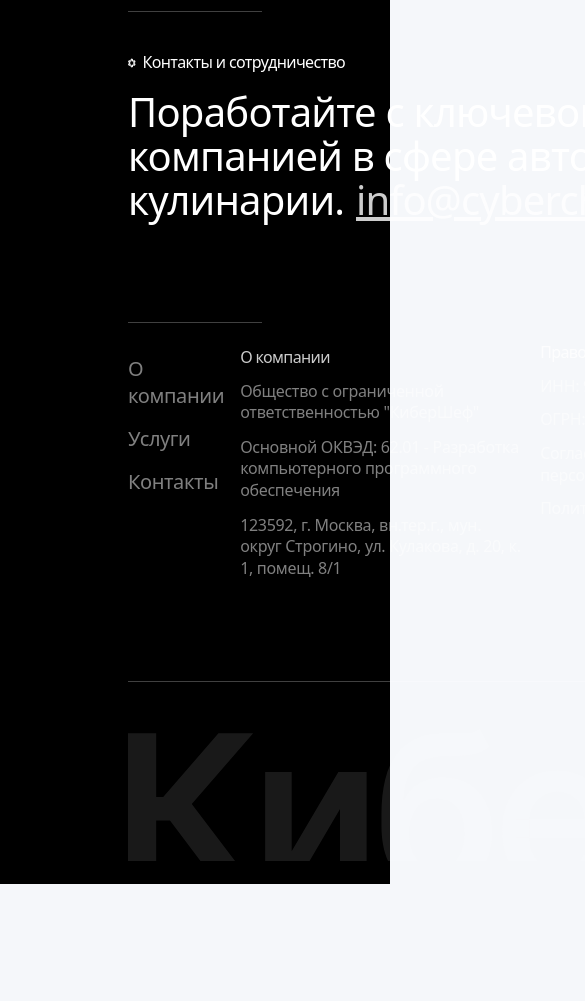
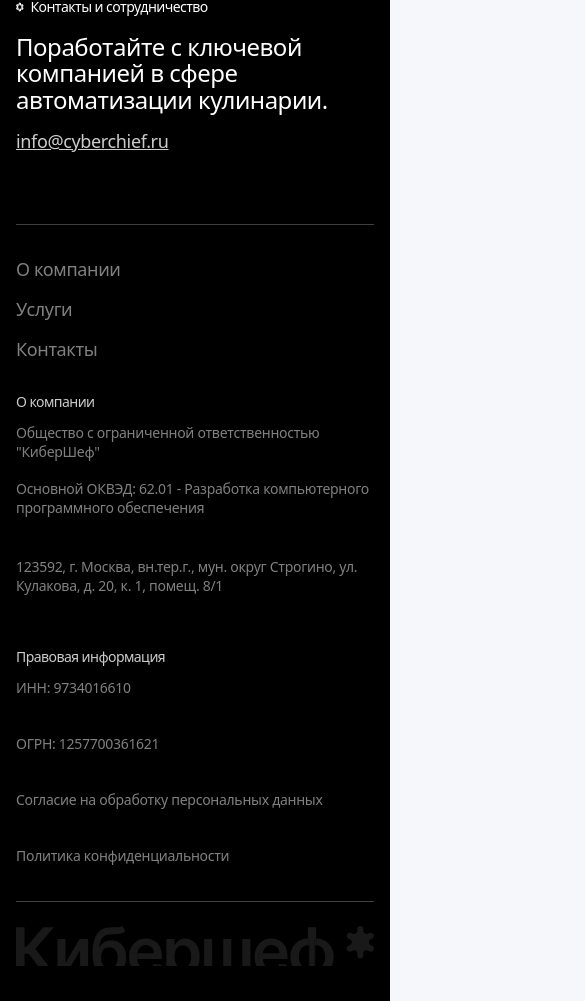
Before and after one commit to alekseikaftanov/cyberchef_site, a Next.js app: page /cabinet in a window 390 px wide. Shown: the part 1033-2034 px from the top of the page, 585 px wide, since content can reach past the window. Before the commit the page ends 1917 px from the top, so only its background shows below. Built offline with nearby package versions, Linux system fonts and the light colour scheme.

Commit message:
feat: improve mobile responsiveness for Footer, FutureWidget, and MobileMenu

```diff
--- a/src/components/organisms/AboutWidget.tsx
+++ b/src/components/organisms/AboutWidget.tsx
@@ -63,7 +63,7 @@
               </h3>
 
               <p className="text-black/80 font-[var(--font-inter)] font-normal text-lg md:text-xl lg:text-[20px] leading-[135%] tracking-[-0.02em] max-w-[884px]">
-                Компания «Кибершеф» учреждена ВкусВилл для развития технологической инфраструктуры в ритейле и цифровой трансформации бизнес-процессов.
+                Компания «Кибершеф» учреждена ВкусВилл для развития технологической инфраструктуры в ритейле и цифровой трансформации бизнес-процессов. Свяжитесь с нами, чтобы узнать больше о наших услугах и учтонить стоимость проекта
               </p>
             </div>
 
--- a/src/components/organisms/Footer.tsx
+++ b/src/components/organisms/Footer.tsx
@@ -6,15 +6,15 @@
 export const Footer = () => {
   return (
     <footer className="w-full bg-black">
-      <div className="max-w-[1440px] mx-auto px-32 pt-20 pb-0">
-        <div className="flex flex-col gap-[100px]">
+      <div className="max-w-[1440px] mx-auto px-4 sm:px-8 md:px-16 lg:px-32 pt-10 sm:pt-16 lg:pt-20 pb-0">
+        <div className="flex flex-col gap-8 sm:gap-12 lg:gap-[100px]">
 
           {/* Top Section - Contacts and Collaboration */}
-          <div className="flex flex-row items-end pt-10 gap-4 border-t border-white/25">
+          <div className="flex flex-col lg:flex-row items-start lg:items-end pt-6 sm:pt-8 lg:pt-10 gap-4 border-t border-white/25">
             {/* Left Column - Title and Description */}
-            <div className="flex flex-col gap-4 w-[690px] h-[170px]">
+            <div className="flex flex-col gap-4 w-full lg:w-[690px] min-h-[120px] sm:min-h-[140px] lg:min-h-[170px]">
               {/* Title with Icon */}
-              <div className="flex items-center gap-1.5 w-[284px] h-[22px]">
+              <div className="flex items-center gap-1.5 w-full sm:w-[284px] min-h-[22px]">
                 <Image
                   src="/pictures/footer/icon_logo_white.svg"
                   alt="Кибершеф"
@@ -22,24 +22,24 @@
                   height={10}
                   className="w-[8.46px] h-[10px]"
                 />
-                <span className="text-white font-[var(--font-inter)] font-medium text-base leading-[135%] tracking-[-0.04em]">
+                <span className="text-white font-[var(--font-inter)] font-medium text-sm sm:text-base leading-[135%] tracking-[-0.04em]">
                   Контакты и сотрудничество
                 </span>
               </div>
 
               {/* Main Description */}
-              <div className="w-[690px] h-[132px]">
-                <h2 className="text-white font-[var(--font-inter)] font-medium text-[40px] leading-[110%] tracking-[-0.02em]">
+              <div className="w-full">
+                <h2 className="text-white font-[var(--font-inter)] font-medium text-2xl sm:text-3xl lg:text-[40px] leading-[110%] tracking-[-0.02em]">
                   Поработайте с ключевой компанией в сфере автоматизации кулинарии.
                 </h2>
               </div>
             </div>
 
             {/* Right Column - Email */}
-            <div className="w-[478px] h-[170px] relative">
+            <div className="w-full lg:w-[478px] min-h-[60px] lg:min-h-[170px] relative lg:flex lg:items-end">
               <a
                 href="mailto:business@cyberchef.com"
-                className="absolute right-0 bottom-0 w-[478px] h-[44px] text-white font-[var(--font-inter)] font-medium text-[40px] leading-[110%] tracking-[-0.02em] underline opacity-80 hover:opacity-100 transition-opacity cursor-pointer"
+                className="block lg:absolute lg:right-0 lg:bottom-0 w-full lg:w-[478px] min-h-[44px] text-white font-[var(--font-inter)] font-medium text-lg sm:text-2xl lg:text-[40px] leading-[110%] tracking-[-0.02em] underline opacity-80 hover:opacity-100 transition-opacity cursor-pointer"
               >
                 info@cyberchief.ru
               </a>
@@ -47,56 +47,56 @@
           </div>
 
           {/* Middle Section - Navigation and Company Info */}
-          <div className="flex flex-row justify-between items-start pt-6 gap-4 border-t border-white/25">
+          <div className="flex flex-col lg:flex-row justify-between items-start pt-6 gap-6 lg:gap-4 border-t border-white/25">
             {/* Left Column - Navigation Links */}
-            <div className="flex flex-col justify-center items-start gap-4 w-[184px] h-[156px]">
-              <Link href="#about" className="text-white font-[var(--font-inter)] font-normal text-xl leading-[135%] tracking-[-0.02em] opacity-50 hover:opacity-80 transition-opacity cursor-pointer">
+            <div className="flex flex-col justify-center items-start gap-4 w-full lg:w-[184px] min-h-[120px] lg:min-h-[156px]">
+              <Link href="#about" className="text-white font-[var(--font-inter)] font-normal text-lg sm:text-xl leading-[135%] tracking-[-0.02em] opacity-50 hover:opacity-80 transition-opacity cursor-pointer">
                 О компании
               </Link>
-              <Link href="#services" className="text-white font-[var(--font-inter)] font-normal text-xl leading-[135%] tracking-[-0.02em] opacity-50 hover:opacity-80 transition-opacity cursor-pointer">
+              <Link href="#services" className="text-white font-[var(--font-inter)] font-normal text-lg sm:text-xl leading-[135%] tracking-[-0.02em] opacity-50 hover:opacity-80 transition-opacity cursor-pointer">
                 Услуги
               </Link>
-              <Link href="#contacts" className="text-white font-[var(--font-inter)] font-normal text-xl leading-[135%] tracking-[-0.02em] opacity-50 hover:opacity-80 transition-opacity cursor-pointer">
+              <Link href="#contacts" className="text-white font-[var(--font-inter)] font-normal text-lg sm:text-xl leading-[135%] tracking-[-0.02em] opacity-50 hover:opacity-80 transition-opacity cursor-pointer">
                 Контакты
               </Link>
             </div>
 
             {/* Middle Column - Company Details */}
-            <div className="flex flex-col justify-center items-start gap-3 w-[284px] h-[234px]">
-              <h3 className="text-white font-[var(--font-inter)] font-medium text-base leading-[135%] tracking-[-0.04em] opacity-80">
+            <div className="flex flex-col justify-center items-start gap-3 w-full lg:w-[284px] min-h-[200px] lg:min-h-[234px]">
+              <h3 className="text-white font-[var(--font-inter)] font-medium text-sm sm:text-base leading-[135%] tracking-[-0.04em] opacity-80">
                 О компании
               </h3>
-              <p className="text-white font-[var(--font-inter)] font-normal text-base leading-[135%] tracking-[-0.02em] opacity-50 w-[284px] h-[44px]">
+              <p className="text-white font-[var(--font-inter)] font-normal text-sm sm:text-base leading-[135%] tracking-[-0.02em] opacity-50 w-full lg:w-[284px] min-h-[44px]">
                 Общество с ограниченной ответственностью "КиберШеф"
               </p>
-              <p className="text-white font-[var(--font-inter)] font-normal text-base leading-[135%] tracking-[-0.02em] opacity-50 w-[284px] h-[66px]">
+              <p className="text-white font-[var(--font-inter)] font-normal text-sm sm:text-base leading-[135%] tracking-[-0.02em] opacity-50 w-full lg:w-[284px] min-h-[66px]">
                 Основной ОКВЭД: 62.01 - Разработка компьютерного программного обеспечения
               </p>
-              <p className="text-white font-[var(--font-inter)] font-normal text-base leading-[135%] tracking-[-0.02em] opacity-50 w-[284px] h-[66px]">
+              <p className="text-white font-[var(--font-inter)] font-normal text-sm sm:text-base leading-[135%] tracking-[-0.02em] opacity-50 w-full lg:w-[284px] min-h-[66px]">
                 123592, г. Москва, вн.тер.г., мун. округ Строгино, ул. Кулакова, д. 20, к. 1, помещ. 8/1
               </p>
             </div>
 
             {/* Right Column - Legal Information */}
-            <div className="flex flex-col justify-center items-start gap-3 w-[284px] h-[168px]">
-              <h3 className="text-white font-[var(--font-inter)] font-medium text-base leading-[135%] tracking-[-0.04em] opacity-80">
+            <div className="flex flex-col justify-center items-start gap-3 w-full lg:w-[284px] min-h-[140px] lg:min-h-[168px]">
+              <h3 className="text-white font-[var(--font-inter)] font-medium text-sm sm:text-base leading-[135%] tracking-[-0.04em] opacity-80">
                 Правовая информация
               </h3>
-              <p className="text-white font-[var(--font-inter)] font-normal text-base leading-[135%] tracking-[-0.02em] opacity-50 w-[284px] h-[44px]">
+              <p className="text-white font-[var(--font-inter)] font-normal text-sm sm:text-base leading-[135%] tracking-[-0.02em] opacity-50 w-full lg:w-[284px] min-h-[44px]">
                 ИНН: 9734016610
               </p>
-              <p className="text-white font-[var(--font-inter)] font-normal text-base leading-[135%] tracking-[-0.02em] opacity-50 w-[284px] h-[44px]">
+              <p className="text-white font-[var(--font-inter)] font-normal text-sm sm:text-base leading-[135%] tracking-[-0.02em] opacity-50 w-full lg:w-[284px] min-h-[44px]">
                 ОГРН: 1257700361621
               </p>
               <Link
                 href="/personal-data?from=contacts"
-                className="text-white font-[var(--font-inter)] font-normal text-base leading-[135%] tracking-[-0.02em] opacity-50 w-[284px] h-[44px] hover:opacity-80 transition-opacity cursor-pointer"
+                className="text-white font-[var(--font-inter)] font-normal text-sm sm:text-base leading-[135%] tracking-[-0.02em] opacity-50 w-full lg:w-[284px] min-h-[44px] hover:opacity-80 transition-opacity cursor-pointer"
               >
                 Согласие на обработку персональных данных
               </Link>
               <Link
                 href="/privacy-policy?from=contacts"
-                className="text-white font-[var(--font-inter)] font-normal text-base leading-[135%] tracking-[-0.02em] opacity-50 w-[284px] h-[22px] hover:opacity-80 transition-opacity cursor-pointer"
+                className="text-white font-[var(--font-inter)] font-normal text-sm sm:text-base leading-[135%] tracking-[-0.02em] opacity-50 w-full lg:w-[284px] min-h-[22px] hover:opacity-80 transition-opacity cursor-pointer"
               >
                 Политика конфиденциальности
               </Link>
@@ -104,14 +104,14 @@
           </div>
 
           {/* Bottom Section - Large Logo */}
-          <div className="w-[1184px] h-[203px] border-t border-white/25 pt-6">
+          <div className="w-full lg:w-[1184px] min-h-[100px] sm:min-h-[150px] lg:min-h-[203px] border-t border-white/25 pt-6">
             <div className="flex justify-center items-center h-full">
               <Image
                 src="/pictures/footer/logo_footer.svg"
                 alt="Кибершеф"
                 width={1184}
                 height={203}
-                className="opacity-50"
+                className="w-full h-auto max-w-[800px] lg:max-w-none opacity-50"
               />
             </div>
           </div>
--- a/src/components/organisms/MobileMenu.tsx
+++ b/src/components/organisms/MobileMenu.tsx
@@ -87,7 +87,7 @@
               openRequestPopup();
               onClose();
             }}
-            className="w-full bg-[#A5F04B] text-[#333] font-semibold text-[18px] rounded-[20px] px-6 py-4 flex items-center justify-center transition-colors hover:bg-[#8EDB1B] font-inter"
+            className="w-full bg-black text-white font-semibold text-[18px] rounded-[20px] px-6 py-4 flex items-center justify-center transition-colors hover:bg-gray-800 font-inter"
           >
             Оставить заявку
             <span className="ml-2">→</span>
```
Also changed, not shown: src/components/organisms/FutureWidget.tsx (+6 -6 lines).
